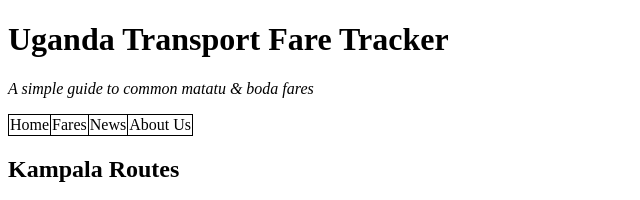
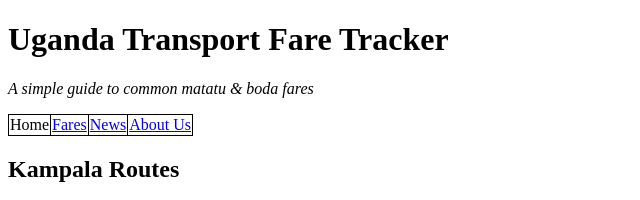
Before and after one commit to newgithubber0123/uganda-fare-tracker, a plain HTML site: page index.html in a window 1280 px wide. Shown: the top 200 px of the page, without its empty margins (0-640 px from the left). Drawn offline with Linux system fonts and the light colour scheme.

Commit message:
Add files via upload

```diff
--- a/index.html
+++ b/index.html
@@ -14,9 +14,9 @@
       <table>
          <tr>
             <td>Home</td>
-            <td>Fares</td>
-            <td>News</td>
-            <td>About Us</td>
+            <td><a href="fares.html">Fares</a></td>
+            <td><a href="news.html">News</a></td>
+            <td><a href="about.html">About Us</a></td>
          </tr>
       </table>
 
```
